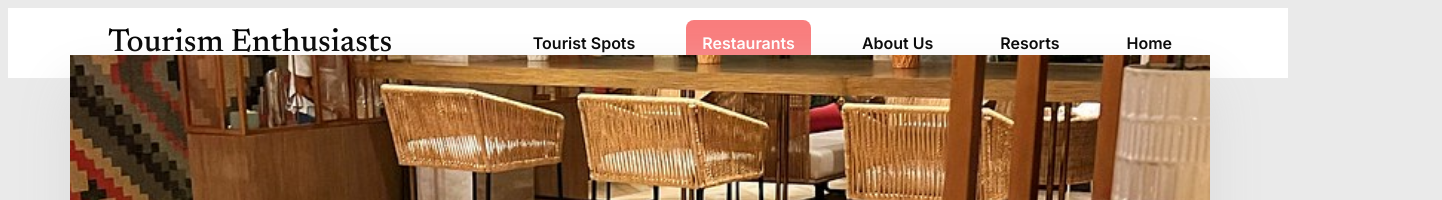
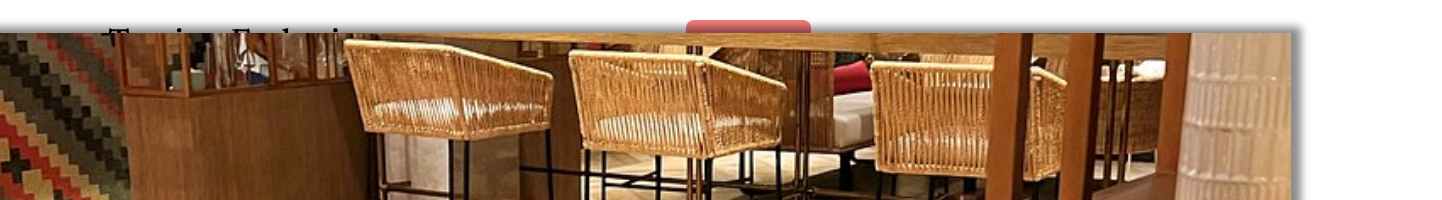
Before and after one commit to kangkongchips5000/ITC-WEBSITE6, a plain HTML site: page restaurants-index.html in a window 1280 px wide. Shown: the top 200 px of the page, 1442 px wide, since content can reach past the window. Drawn offline with Linux system fonts and the light colour scheme; a web font is replaced by a local one.

Commit message:
Update rstyle.css

```diff
--- a/rstyle.css
+++ b/rstyle.css
@@ -6,7 +6,7 @@
 @import url('http://fonts.googleapis.com/css2?family=Seaweed+Script');
 
 body{
-    background-color: #eaeaea;
+    background-color: #FFFFFF;
     overflow: hidden;
 }
 
@@ -69,10 +69,10 @@ body{
     top:50%;
     transform: translate(-50%,-50%);
     width:1000px;
-    height:550px;
-    padding:70px;
-    background-color: #f5f5f5;
-    box-shadow: 0 30px 50px #dbdbdb;
+    height:432px;
+    padding:151px;
+    background-color: #FFFFFF;
+    box-shadow: 2px 2px 8px 8px rgba(0,0,0,0.45);
     background: linear-gradient(180deg, rgba(157, 135, 108, 0.34) 77.08443403244019%,rgba(157, 135, 108, 0.00) 100%);
 }
 #slide{
```
